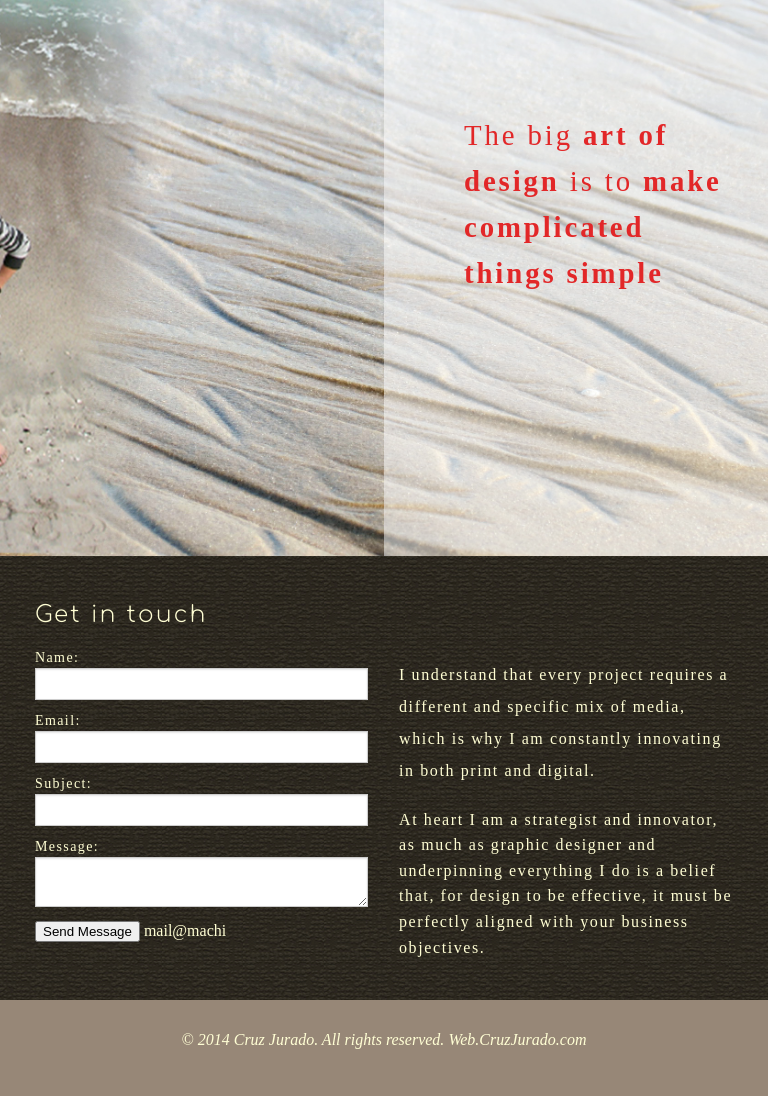
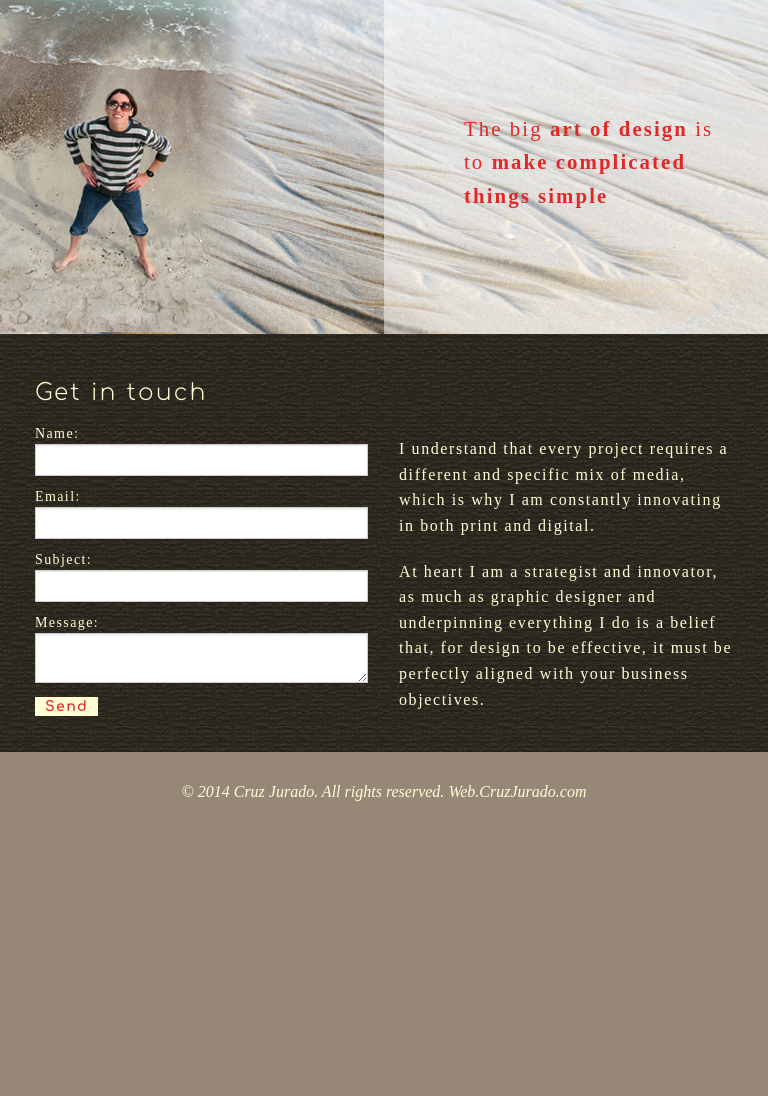
Before and after one commit to Zurc/machi, a PHP site: page /contact-me.php in a window 768 px wide. Shown: the part 75-1171 px from the top of the page. After the commit the page ends 876 px from the top, so only its background shows below. Run offline with PHP 8.4, Linux system fonts and the light colour scheme; some web fonts are replaced.

Commit message:
ultimos cambios

```diff
--- a/contact-me.php
+++ b/contact-me.php
@@ -21,7 +21,6 @@ include ('header.php');
 		<div class="row">
 			<div class="large-6 columns bmargin-top bpadding-right">
 				<h4>Get in touch</h4>
-				<p></p>
 				<form action="">
 					<label for="name">Name:</label>
 					<input type="text" name="contactname" id="contactname" value="" class="required" />
@@ -35,8 +34,7 @@ include ('header.php');
 					<label for="message">Message:</label>
 					<textarea rows="8" name="message" id="message" class="required"></textarea>
 
-				    <input type="submit" value="Send Message" name="submit" id="send" />
-				    <a href="mailto:mail@machi.com" class="mailto">mail@machi</a>
+				    <input type="submit" value="Send" name="submit" id="send" />
 				</form>
 			</div>
 			<div class="large-6 columns bmargin-top">
--- a/css/style.css
+++ b/css/style.css
@@ -301,23 +301,25 @@ footer {
 	width: 100%;
 }
 
-.contact-me h4, .contact-me p, label {
+.contact-me p, label {
 	color: #fffed4;
 }
 
+.contact-me h4 {
+	color: #fffed4;
+	padding-bottom: 0.8em;
+}
+
 .about{
-	line-height:2em;
     margin-top: 0;
 }
 
 .extra {
-	line-height:2em;
-    margin-top: 2em;
+    margin-top: 3.1em;
     padding-top: 1.45em;
 }
 
 .getintouch {
-	line-height:2em;
     margin-top: 3.7em;
     padding-top: 1.45em;
 }
@@ -376,6 +378,19 @@ footer {
 	width: 200px;
 	height: 200px;
 	background: url(../img/rainbow.png) no-repeat center center;
+}
+
+input[type="button"], input[type="submit"], input[type="reset"], input[type="file"]::-webkit-file-upload-button, button {
+font-family: 'Comfortaa', serif;
+font-size: 0.875em;
+font-weight: 700;
+letter-spacing: 0.1em;
+text-align: center;
+cursor: default;
+color: #e22728;
+padding: 2px 10px;
+background-color: #fffed4;
+border: none;
 }
 
 /*
@@ -442,12 +457,23 @@ footer {
 	padding: 2em;
 }
 
-@media only screen and (min-width: 768px) and (max-width: 930px) {
+@media only screen and (min-width: 768px) and (max-width: 1024px) {
 
+.welcome {
+	padding: 3em 0 23em 2.1em ;
+}
 .welcome h2 {
 	font-size: 1.5em;
 }
 
+.banner{
+	font-size: 1.3em;
+}
+
+.transparent_box {
+	padding: 7em 2em 5em 5em;
+	background-color: rgba(255,255,255,0.5);
+}
 }
 
 @media only screen and (max-width: 767px) {
```
Also changed, not shown: img/Pub-1a.png, img/Pub-1b.png.
